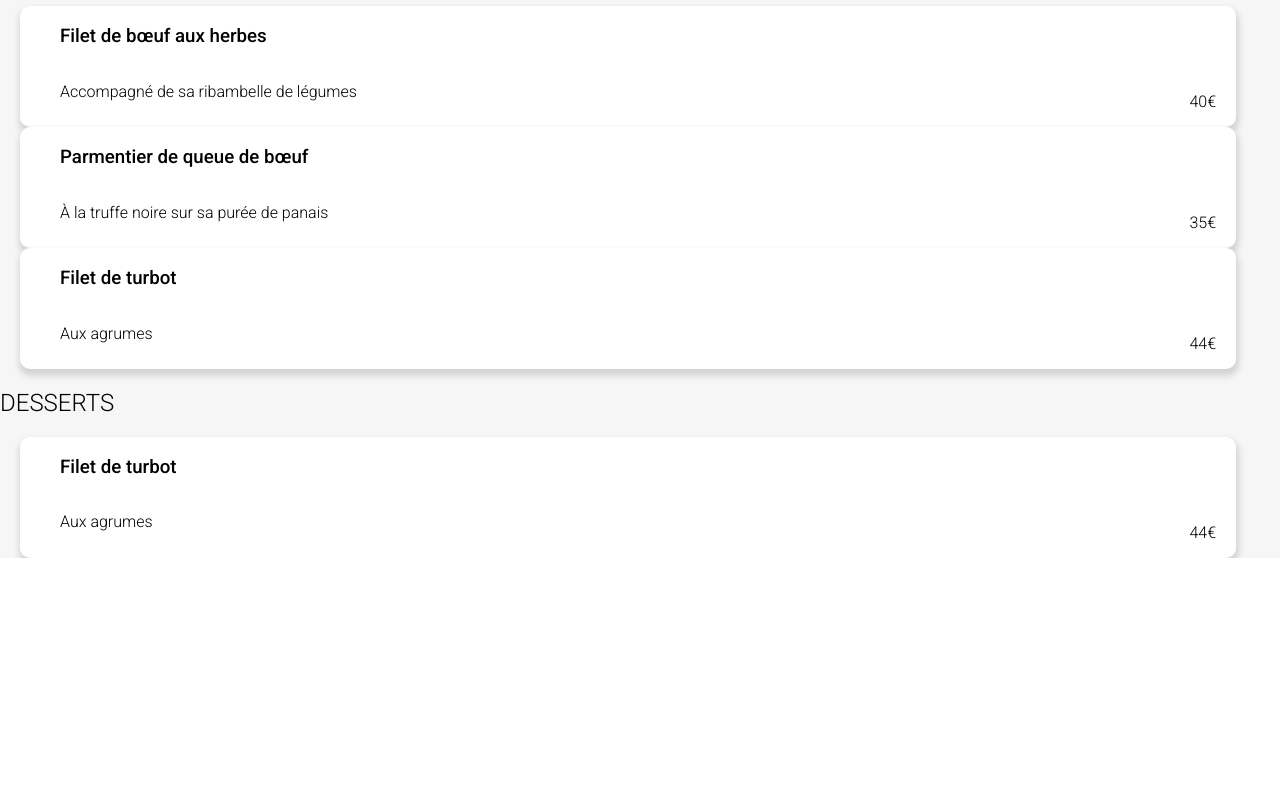
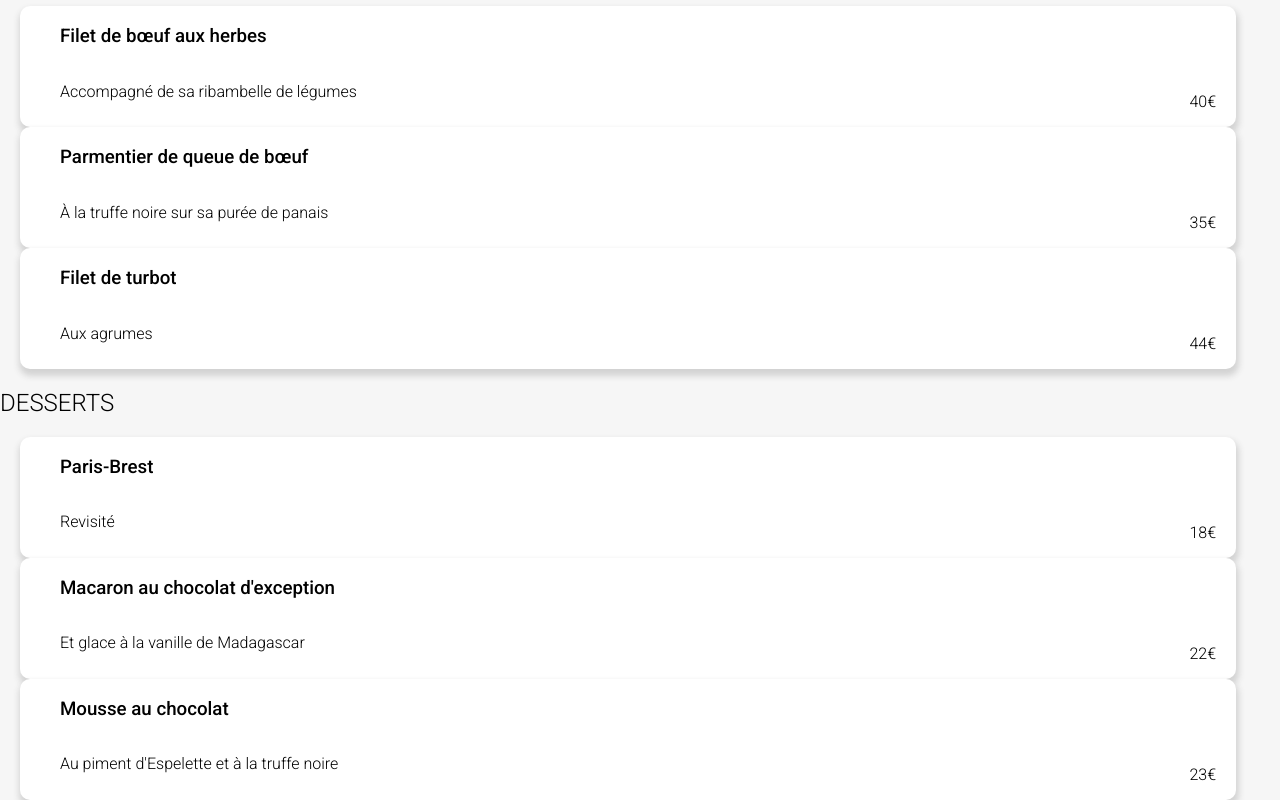
Before and after one commit to Waldozo/larbi_walid_3_code_042023, a plain HTML site: page la_palette_du_gout.html in a window 1280 px wide. Shown: the part 1217-2017 px from the top of the page. Before the commit the page ends 1775 px from the top, so only its background shows below. Drawn offline with Linux system fonts and the light colour scheme; a web font is replaced by a local one.

Commit message:
mise en place de la section dessert

```diff
--- a/la_palette_du_gout.html
+++ b/la_palette_du_gout.html
@@ -111,15 +111,40 @@
                 <a href="#" >
                     <article class="contenant">
                         <div class="menu">
-                            <h3>Filet de turbot</h3>
-                            <p>Aux agrumes</p>
+                            <h3>Paris-Brest</h3>
+                            <p>Revisité</p>
                         </div>
                         <div class="prix">
-                            <p>44€</p>
+                            <p>18€</p>
+                        </div>
+                    </article>
+                </a>
+                <a href="#" >
+                    <article class="contenant">
+                        <div class="menu">
+                            <h3>Macaron au chocolat d'exception</h3>
+                            <p>Et glace à la vanille de Madagascar</p>
+                        </div>
+                        <div class="prix">
+                            <p>22€</p>
+                        </div>
+                    </article>
+                </a>
+                <a href="#" >
+                    <article class="contenant">
+                        <div class="menu">
+                            <h3>Mousse au chocolat </h3>
+                            <p>Au piment d'Espelette et à la truffe noire</p>
+                        </div>
+                        <div class="prix">
+                            <p>23€</p>
                         </div>
                     </article>
                 </a>
             </section>
         </section>
+        <section>
+
+        </section>
     </header>
 </body>
```
